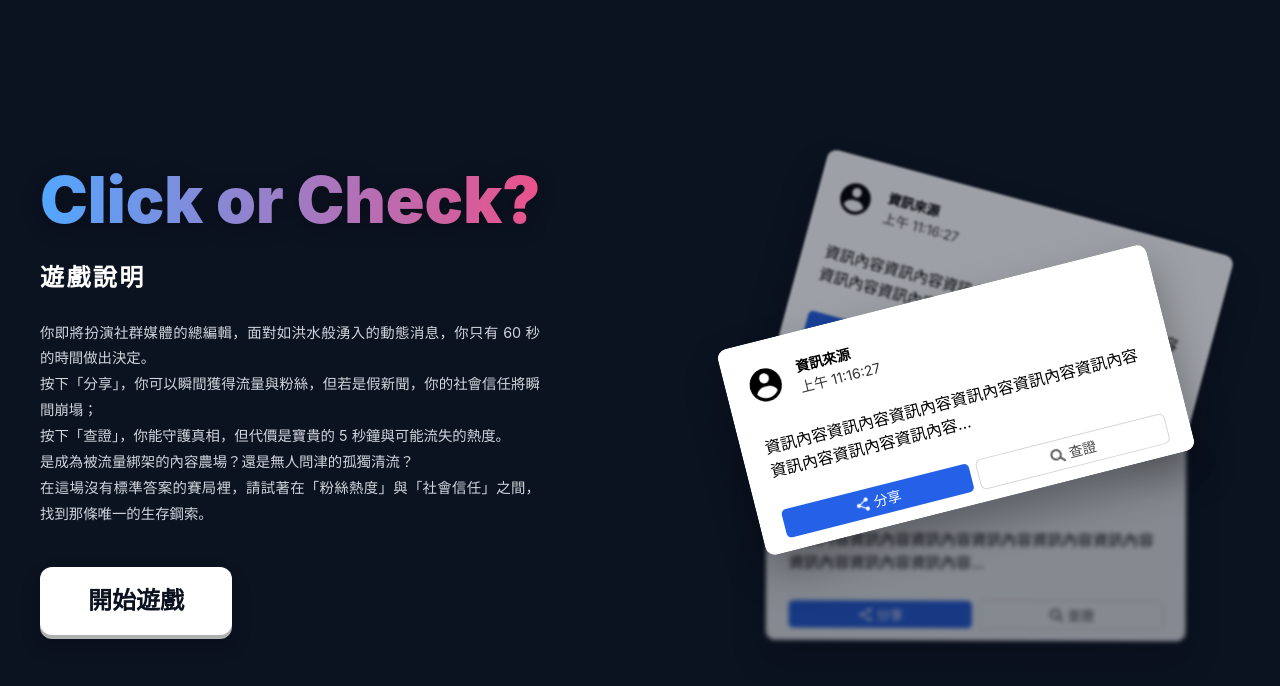
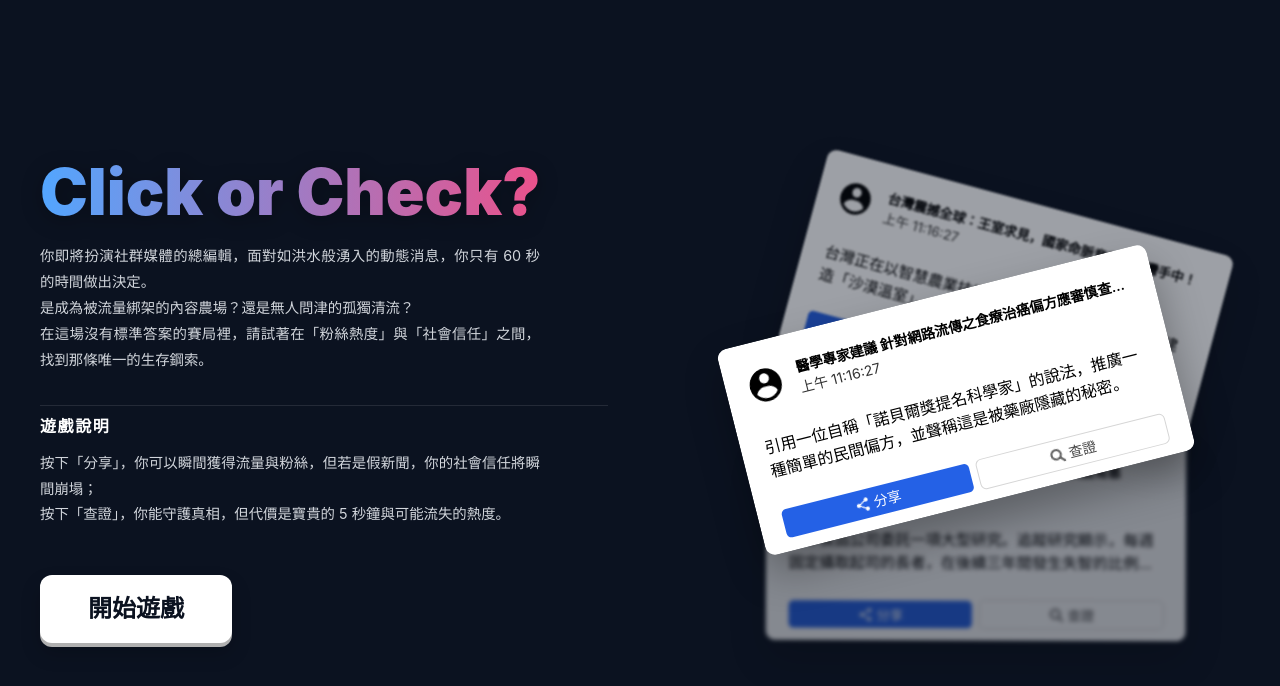
Before and after one commit to JiaXiang114462003/media-literacy-game, a React (Vite) app: page / in a window 1280 px wide. Shown: the top 686 px of the page. Built offline with nearby package versions, Linux system fonts and the light colour scheme.

Commit message:
updateMainMenu

```diff
--- a/src/components/Game/NewsCard.jsx
+++ b/src/components/Game/NewsCard.jsx
@@ -227,11 +227,7 @@ export default function NewsCard({
                 {news.isVerified && news.isReal ? (
                   <img src={close} alt="close" />
                 ) : null}
-                <div
-                  onClick={() => {
-                    handleVerifyCard(news);
-                  }}
-                >
+                <div>
                   {news.status === CARD_STATUS.verifying && "查證中"}
                   {!news.isVerified &&
                     (news.status === CARD_STATUS.default ||
--- a/src/components/Screens/MainMenu.css
+++ b/src/components/Screens/MainMenu.css
@@ -31,7 +31,23 @@
 .left-section {
     display: flex;
     flex-direction: column;
-    gap: 1.5rem;
+    gap: 2rem;
+}
+
+/* 第一層級：標題與介紹 */
+.intro-section {
+    display: flex;
+    flex-direction: column;
+    gap: 1rem;
+}
+
+/* 第二層級：遊戲說明 */
+.instruction-section {
+    display: flex;
+    flex-direction: column;
+    gap: 0.75rem;
+    padding-top: 0.5rem;
+    border-top: 1px solid rgba(255, 255, 255, 0.1);
 }
 
 .game-title {
@@ -48,7 +64,7 @@
 }
 
 .game-subtitle {
-    font-size: 1.5rem;
+    font-size: 1rem;
     font-weight: 700;
     color: #ffffff;
     margin: 0;
@@ -143,6 +159,11 @@
     font-weight: 600;
     line-height: 150%;
     color: #000000;
+    /* 超過寬度時顯示省略號 */
+    max-width: 350px;
+    white-space: nowrap;
+    overflow: hidden;
+    text-overflow: ellipsis;
 }
 
 .user-info span {
@@ -158,6 +179,13 @@
     line-height: 150%;
     color: #000000;
     margin: 0;
+    /* 超過行數時顯示省略號 */
+    display: -webkit-box;
+    -webkit-line-clamp: 2;
+    line-clamp: 2;
+    -webkit-box-orient: vertical;
+    overflow: hidden;
+    text-overflow: ellipsis;
 }
 
 /* 卡片按鈕群 */
--- a/src/components/Screens/MainMenu.jsx
+++ b/src/components/Screens/MainMenu.jsx
@@ -4,15 +4,31 @@ import './MainMenu.css';
 import userIcon from '../../assets/user.png';
 import shareIcon from '../../assets/share.png';
 import verifyIcon from '../../assets/verify.png';
+import { NEWS_DATABASE } from '../../data/newsDatabase';
 
-const SocialCard = ({ type, isAnimating }) => {
+// 從資料庫隨機取得指定數量的新聞
+const getRandomNews = (count) => {
+    const shuffled = [...NEWS_DATABASE].sort(() => Math.random() - 0.5);
+    return shuffled.slice(0, count).map(news => ({
+        ...news,
+        // 為每個新聞預先決定要顯示哪個標題樣式
+        titleIndex: Math.floor(Math.random() * 3)
+    }));
+};
+
+const SocialCard = ({ type, isAnimating, news }) => {
+    // 資訊來源對應 titles 中的標題
+    const displayTitle = news?.titles?.[news.titleIndex]?.name || news?.title || '資訊來源';
+    // 內容對應 description
+    const displayContent = news?.description || '資訊內容';
+
     return (
         <div className={`social-card ${type} ${isAnimating ? 'animating' : ''}`}>
             {/* Header */}
             <div className="card-header">
                 <img src={userIcon} alt="User" className="user-avatar" />
                 <div className="user-info">
-                    <h4>資訊來源</h4>
+                    <h4>{displayTitle}</h4>
                     <span>上午 11:16:27</span>
                 </div>
             </div>
@@ -20,8 +36,7 @@ const SocialCard = ({ type, isAnimating }) => {
             {/* Content */}
             <div className="card-content">
                 <p>
-                    資訊內容資訊內容資訊內容資訊內容資訊內容資訊內容
-                    資訊內容資訊內容資訊內容...
+                    {displayContent}
                 </p>
             </div>
 
@@ -43,6 +58,8 @@ const SocialCard = ({ type, isAnimating }) => {
 
 export default function MainMenu({ onStartGame }) {
     const [isAnimating, setIsAnimating] = useState(true);
+    // 使用函數初始化來確保只在組件首次掛載時隨機取得新聞
+    const [randomNews] = useState(() => getRandomNews(3));
 
     useEffect(() => {
         const timer = setTimeout(() => {
@@ -58,15 +75,25 @@ export default function MainMenu({ onStartGame }) {
 
                 {/* 左側：文字區塊 */}
                 <div className="left-section">
+                    {/* 第一層級：標題與介紹 */}
+                    <div className="intro-section">
                         <h1 className="game-title">Click or Check?</h1>
-                    <h2 className="game-subtitle">遊戲說明</h2>
                         <p className="game-description">
                             你即將扮演社群媒體的總編輯，面對如洪水般湧入的動態消息，你只有 60 秒的時間做出決定。<br />
-						按下「分享」，你可以瞬間獲得流量與粉絲，但若是假新聞，你的社會信任將瞬間崩塌；<br />
-						按下「查證」，你能守護真相，但代價是寶貴的 5 秒鐘與可能流失的熱度。<br />
                             是成為被流量綁架的內容農場？還是無人問津的孤獨清流？<br />
                             在這場沒有標準答案的賽局裡，請試著在「粉絲熱度」與「社會信任」之間，找到那條唯一的生存鋼索。
                         </p>
+                    </div>
+
+                    {/* 第二層級：遊戲說明 */}
+                    <div className="instruction-section">
+                        <h2 className="game-subtitle">遊戲說明</h2>
+                        <p className="game-description">
+                            按下「分享」，你可以瞬間獲得流量與粉絲，但若是假新聞，你的社會信任將瞬間崩塌；<br />
+                            按下「查證」，你能守護真相，但代價是寶貴的 5 秒鐘與可能流失的熱度。
+                        </p>
+                    </div>
+
                     <button className="start-button" onClick={onStartGame}>
                         開始遊戲
                     </button>
@@ -75,13 +102,13 @@ export default function MainMenu({ onStartGame }) {
                 {/* 右側：視覺堆疊區塊 */}
                 <div className="right-section">
                     {/* 背景卡片 1 (右上) */}
-                    <SocialCard type="card-bg-1" isAnimating={isAnimating} />
+                    <SocialCard type="card-bg-1" isAnimating={isAnimating} news={randomNews[0]} />
 
                     {/* 背景卡片 2 (右下) */}
-                    <SocialCard type="card-bg-2" isAnimating={isAnimating} />
+                    <SocialCard type="card-bg-2" isAnimating={isAnimating} news={randomNews[1]} />
 
                     {/* 主要卡片 (中間) */}
-                    <SocialCard type="card-main" isAnimating={isAnimating} />
+                    <SocialCard type="card-main" isAnimating={isAnimating} news={randomNews[2]} />
                 </div>
 
             </div>
```
Lines whose indentation alone changed are shown as unchanged.
